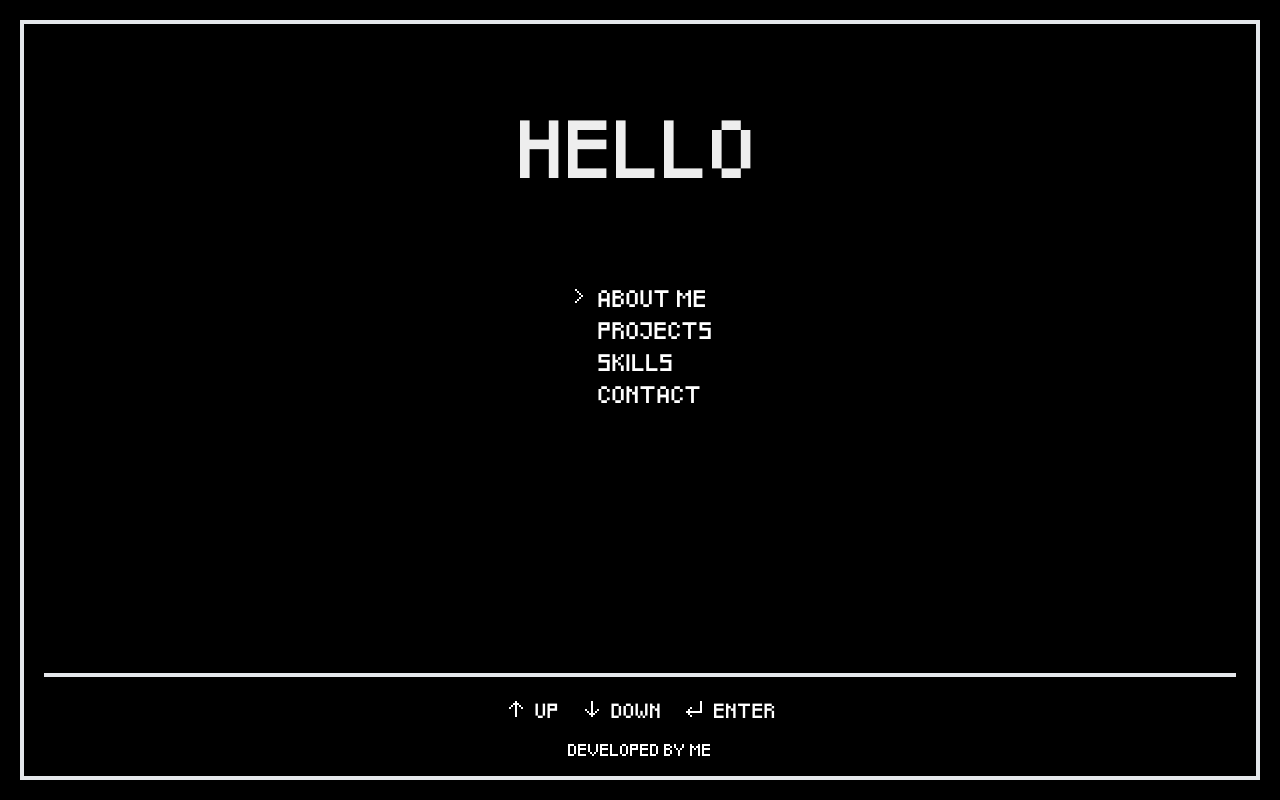
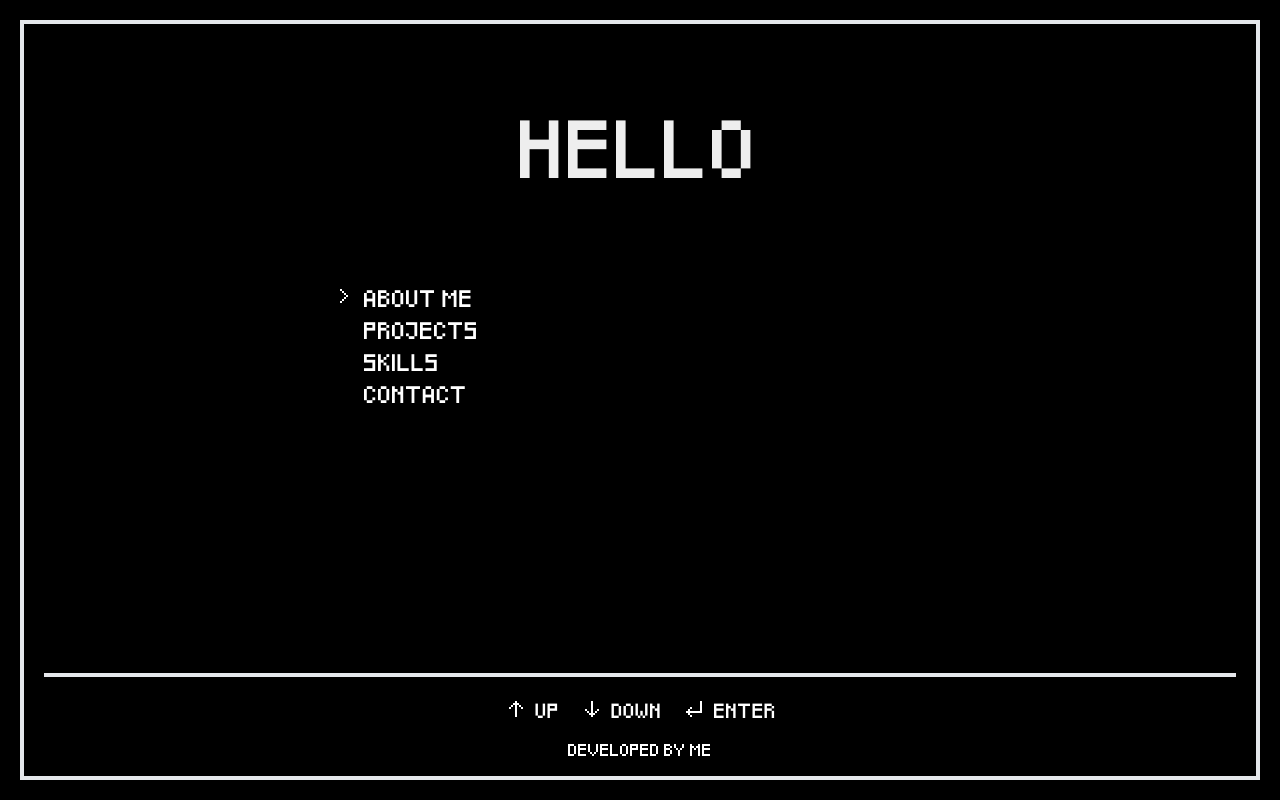
Before and after one commit to davisf20/davis-portfolio, a Next.js app: page / in a window 1280 px wide. Built offline with nearby package versions, Linux system fonts and the light colour scheme.

Commit message:
feat: skills tables typing

```diff
--- a/app/components/SkillsList/SkillsList.tsx
+++ b/app/components/SkillsList/SkillsList.tsx
@@ -1,72 +1,60 @@
-// import React from 'react';
+import React from 'react';
+import SequentialTyping from '../TypingText/SequentialTyping';
+import TypingText from '../TypingText/TypingText';
 
-const skills = [
-  { name: 'JavaScript', icon: '📜' },
-  { name: 'React', icon: '⚛️' },
-  { name: 'Tailwind CSS', icon: '🎨' },
-  { name: 'Debugging', icon: '🔧' },
-];
+type SkillsList = {
+  name: string;
+  icon: string;
+};
 
-// const skills = ['Linguaggio C++', 'JavaScript', 'Pixel Design', 'UX/UI Skills'];
+type SkillsListProps = {
+  title: string;
+  skills: SkillsList[];
+};
 
-import React from 'react';
+const SkillsInventory = ({ title, skills }: SkillsListProps) => {
+  const maxWidth =
+    Math.max(...skills.map((skill) => skill.name.length + skill.icon.length)) +
+    5;
+  const borderWidth = maxWidth + 3;
+  const topLine = `|${'-'.repeat(borderWidth / 2 - title.length / 2 - 1)} ${title} ${'-'.repeat(
+    borderWidth / 2 - title.length / 2 - 1
+  )}|`;
+  const bottomLine = `|${'-'.repeat(borderWidth)}|`;
 
-const SkillsInventory = ({}) => {
-  // Calcola la larghezza massima per allineare correttamente i bordi
-  const maxWidth = Math.max(...skills.map((skill) => skill.name.length)) + 5; // +5 per i caratteri [] e il carattere ' '
+  const elements = [
+    {
+      id: `${title}-top`,
+      element: (
+        <pre>
+          <TypingText text={topLine} speed={50} />
+        </pre>
+      ),
+    },
+    ...skills.map((skill) => ({
+      id: `${title}-${skill.name}`,
+      element: (
+        <pre>
+          <TypingText
+            text={`| [${skill.name}] ${skill.icon}${'\u00A0'.repeat(
+              maxWidth - skill.name.length - 4
+            )}|`}
+            speed={50}
+          />
+        </pre>
+      ),
+    })),
+    {
+      id: `${title}-bottom`,
+      element: (
+        <pre>
+          <TypingText text={bottomLine} speed={50} />
+        </pre>
+      ),
+    },
+  ];
 
-  const horizontalLine = '-'.repeat(maxWidth);
-
-  return (
-    <div className='p-2'>
-      <pre>
-        {`|${'-'.repeat(maxWidth / 2)}`}
-        {` HARD SKILLS ${'-'.repeat(maxWidth / 2)}|\n`}
-        {skills
-          .map(
-            (skill) =>
-              `| [${skill.name}] ${skill.icon}${' '.repeat(maxWidth - skill.name.length - 4)}|`
-          )
-          .join('\n')}
-        {`\n|${horizontalLine}|`}
-      </pre>
-    </div>
-  );
+  return <SequentialTyping elements={elements} delay={50} />;
 };
 
 export default SkillsInventory;
-
-// import React from 'react';
-
-// const skills = [
-//   { name: 'JavaScript', level: 80 },
-//   { name: 'React', level: 70 },
-//   { name: 'Tailwind CSS', level: 65 },
-//   { name: 'Problem Solving', level: 90 },
-// ];
-
-// const SkillsList = () => {
-//   return (
-//     <section className='bg-black p-8 text-white'>
-//       <h2 className='font-pixel mb-8 text-center text-4xl'>SKILLS PROGRESS</h2>
-//       <div className='space-y-6'>
-//         {skills.map((skill, index) => (
-//           <div key={index}>
-//             <h3 className='font-pixel mb-2 text-lg'>{skill.name}</h3>
-//             <div className='shadow-pixel relative h-8 w-full rounded-none border-4 border-gray-600 bg-gray-900'>
-//               <div
-//                 className='pixel-bar h-full border-b-4 border-t-4 border-green-600 bg-green-400'
-//                 style={{ width: `${skill.level}%` }}
-//               ></div>
-//               <span className='font-pixel absolute right-2 top-1/2 -translate-y-1/2 transform text-xs'>
-//                 {skill.level}%
-//               </span>
-//             </div>
-//           </div>
-//         ))}
-//       </div>
-//     </section>
-//   );
-// };
-
-// export default SkillsList;
--- a/app/components/TypingText/SequentialTyping.tsx
+++ b/app/components/TypingText/SequentialTyping.tsx
@@ -1,4 +1,5 @@
-import { FC, ReactNode, useEffect, useState } from 'react';
+import React, { FC, ReactNode, useEffect, useState } from 'react';
+import TypingText from './TypingText';
 
 type TypingElement = {
   id: string;
@@ -10,26 +11,75 @@ type SequentialTypingProps = {
   delay?: number;
 };
 
+type TypingTextElement = React.ReactElement<{
+  text: string;
+  speed?: number;
+  className?: string;
+  onComplete?: () => void;
+}>;
+
+const isTypingTextElement = (
+  element: React.ReactElement
+): element is TypingTextElement => {
+  return element.type === TypingText || element.type === SequentialTyping;
+};
+
 const SequentialTyping: FC<SequentialTypingProps> = ({
   elements,
   delay = 1000,
 }) => {
   const [activeIndex, setActiveIndex] = useState(0);
+  const [currentTypingId, setCurrentTypingId] = useState<string | null>(null);
+
+  const handleElementComplete = () => {
+    setCurrentTypingId(null);
+    setTimeout(() => {
+      if (activeIndex < elements.length - 1) {
+        setActiveIndex(activeIndex + 1);
+      }
+    }, delay);
+  };
+
+  const injectOnComplete = (
+    element: ReactNode,
+    elementId: string
+  ): ReactNode => {
+    if (!React.isValidElement(element)) return element;
+
+    if (isTypingTextElement(element)) {
+      return React.cloneElement(element, {
+        onComplete: () => {
+          if (currentTypingId === elementId) {
+            handleElementComplete();
+          }
+        },
+      });
+    }
+
+    const children = React.Children.map(element.props.children, (child) => {
+      if (React.isValidElement(child)) {
+        return injectOnComplete(child, elementId);
+      }
+      return child;
+    });
+
+    return React.cloneElement(element, {}, children);
+  };
 
   useEffect(() => {
-    if (activeIndex < elements.length - 1) {
-      const timer = setTimeout(() => setActiveIndex(activeIndex + 1), delay);
-      return () => clearTimeout(timer);
+    const currentElement = elements[activeIndex];
+    if (currentElement) {
+      setCurrentTypingId(currentElement.id);
     }
-  }, [activeIndex, elements.length, delay]);
+  }, [activeIndex, elements]);
 
   return (
     <>
-      {elements.map((element, index) =>
-        index <= activeIndex ? (
-          <div key={element.id}>{element.element}</div>
-        ) : null
-      )}
+      {elements.slice(0, activeIndex + 1).map((element) => (
+        <div key={element.id}>
+          {injectOnComplete(element.element, element.id)}
+        </div>
+      ))}
     </>
   );
 };
--- a/app/components/TypingText/TypingText.tsx
+++ b/app/components/TypingText/TypingText.tsx
@@ -8,9 +8,15 @@ type TypingTextProps = {
   text: string;
   speed?: number;
   className?: string;
+  onComplete?: () => void;
 };
 
-const TypingText: FC<TypingTextProps> = ({ text, speed = 100, className }) => {
+const TypingText: FC<TypingTextProps> = ({
+  text,
+  speed = 100,
+  className,
+  onComplete,
+}) => {
   const [index, setIndex] = useState(0);
   const { activeText, setActiveText } = useTyping();
 
@@ -23,8 +29,10 @@ const TypingText: FC<TypingTextProps> = ({ text, speed = 100, className }) => {
       setActiveText(text);
       const timer = setTimeout(() => setIndex(index + 1), speed);
       return () => clearTimeout(timer);
+    } else if (onComplete) {
+      onComplete();
     }
-  }, [index, text, speed, setActiveText]);
+  }, [index, text, speed, setActiveText, onComplete]);
 
   return (
     <span className={`uppercase ${className}`}>
--- a/app/pageSections/Home.tsx
+++ b/app/pageSections/Home.tsx
@@ -79,7 +79,11 @@ const Home = () => {
   return (
     <section className='flex h-full flex-col gap-y-20 border-4'>
       <Header />
-      <div className='mx-auto flex-1 p-5'>{renderCurrentSection()}</div>
+      <div className='flex flex-1 items-center justify-center'>
+        <div className='h-full w-full max-w-2xl p-5'>
+          {renderCurrentSection()}
+        </div>
+      </div>
       <Footer
         currentSection={currentSection}
         onSectionChange={setCurrentSection}
--- a/app/pageSections/menu/Menu.tsx
+++ b/app/pageSections/menu/Menu.tsx
@@ -38,7 +38,7 @@ const Menu: FC<MenuProps> = ({ onSectionChange, selectedIndex }) => {
 
   return (
     <section className='m-2 flex flex-col gap-y-2 text-sm'>
-      <SequentialTyping elements={elements} delay={1000} />
+      <SequentialTyping elements={elements} delay={500} />
     </section>
   );
 };
--- a/app/pageSections/sections/Skills.tsx
+++ b/app/pageSections/sections/Skills.tsx
@@ -2,13 +2,46 @@ import SkillsList from '@/app/components/SkillsList/SkillsList';
 import TypingText from '../../components/TypingText/TypingText';
 import { SectionProps } from '@/app/pageSections/Section';
 import { FC } from 'react';
+import SequentialTyping from '@/app/components/TypingText/SequentialTyping';
+
+const hardSkills = [
+  { name: 'JavaScript', icon: '📜' },
+  { name: 'React', icon: '⚛️' },
+  { name: 'Tailwind CSS', icon: '🎨' },
+  { name: 'Debugging', icon: '🔧' },
+];
+
+const softSkills = [
+  { name: 'Communication', icon: '🗣️' },
+  { name: 'Teamwork', icon: '👥' },
+  { name: 'Problem Solving', icon: '🧩' },
+  { name: 'Adaptability', icon: '🔄' },
+];
 
 const Skills: FC<SectionProps> = ({}) => {
+  const elements = [
+    {
+      id: 'title',
+      element: (
+        <div className='mb-5'>
+          <TypingText text='Skills' speed={100} />
+        </div>
+      ),
+    },
+    {
+      id: 'hardSkills',
+      element: <SkillsList title='HARD SKILLS' skills={hardSkills} />,
+    },
+    {
+      id: 'softSkills',
+      element: <SkillsList title='SOFT SKILLS' skills={softSkills} />,
+    },
+  ];
+
   return (
-    <>
-      <TypingText text='Skills' />
-      <SkillsList />
-    </>
+    <div className='flex flex-col gap-8'>
+      <SequentialTyping elements={elements} delay={1000} />
+    </div>
   );
 };
 
```
Also changed, not shown: app/pageSections/sections/Contact.tsx (+41 -32 lines).
